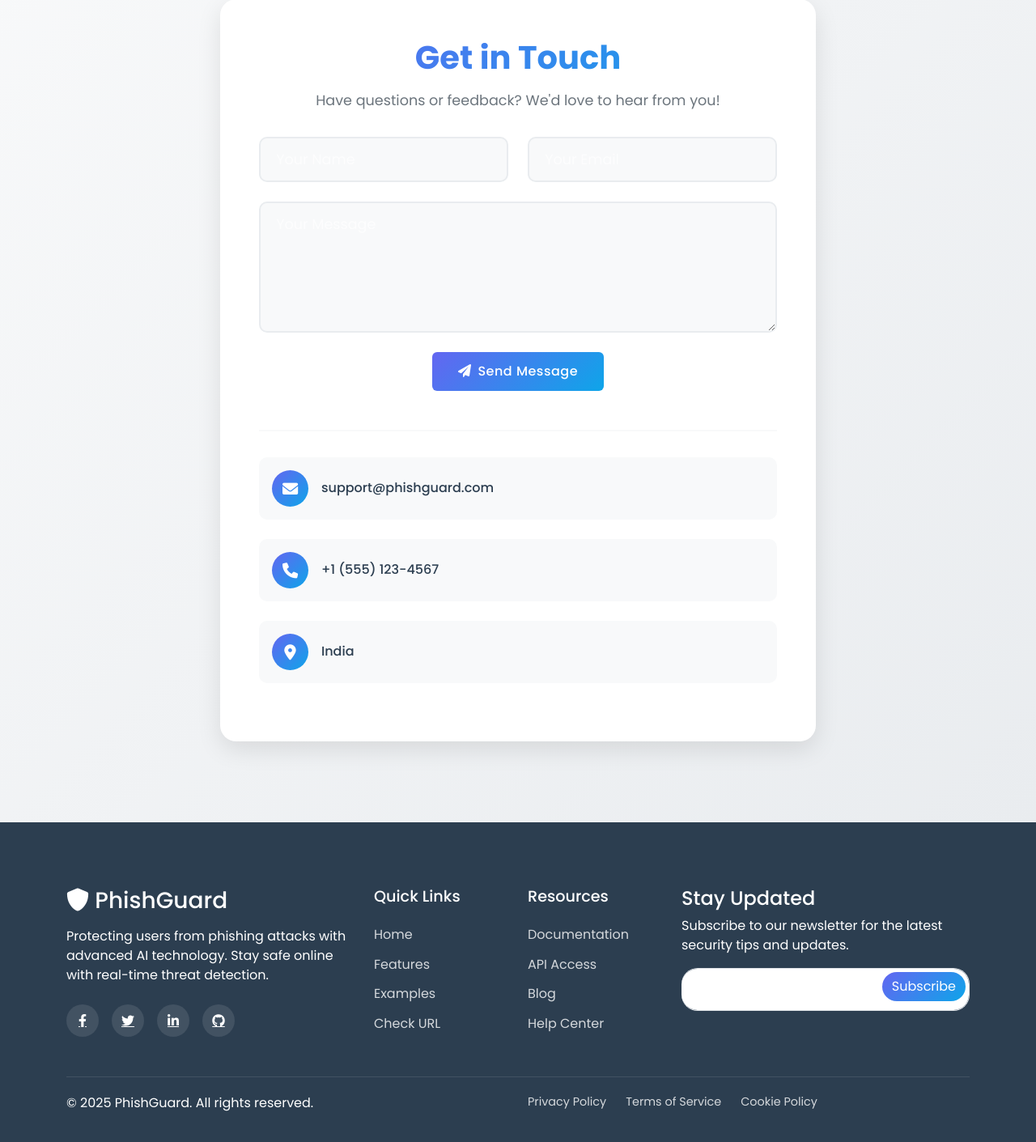
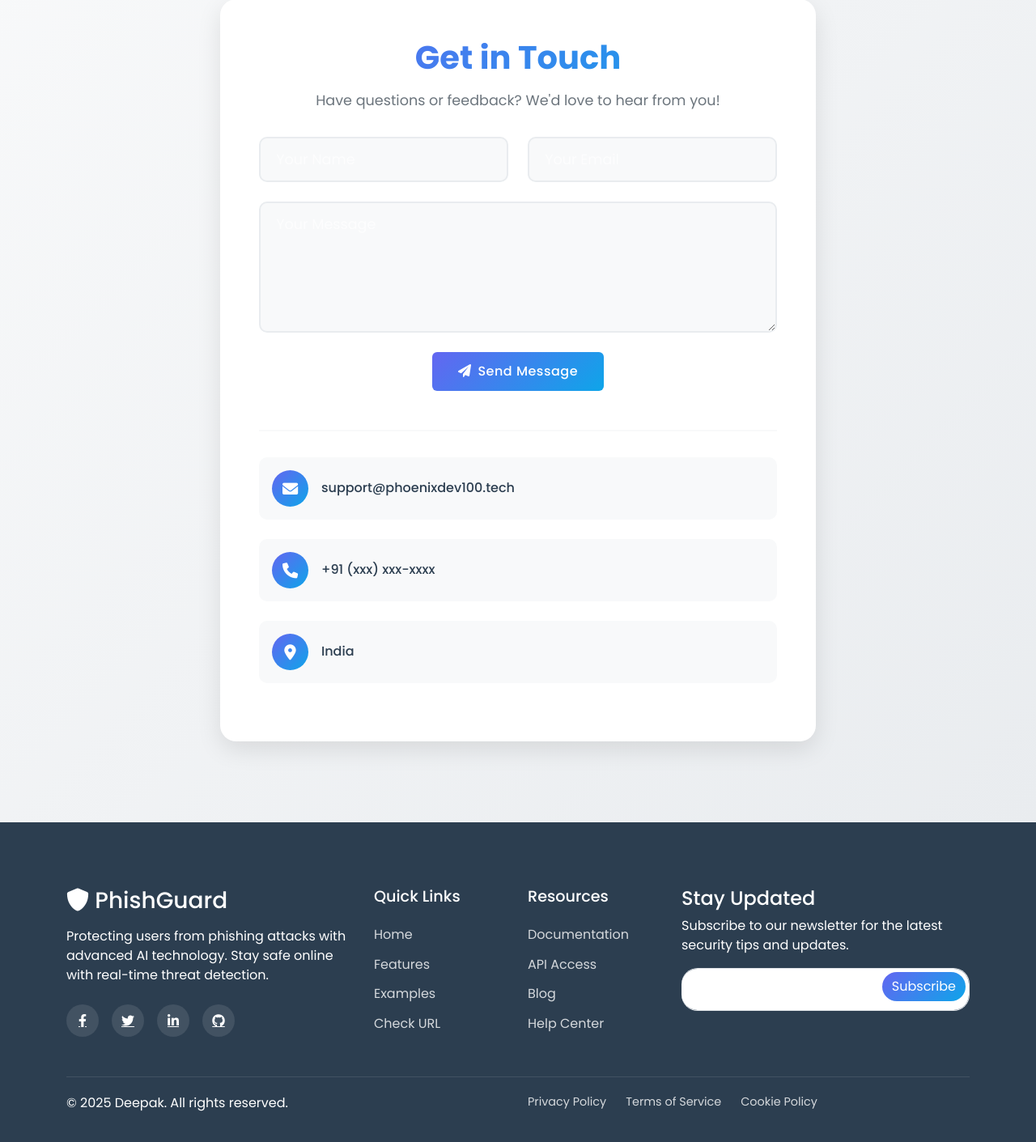
Before and after one commit to phoenixdev100/PhishGuard, a Flask app: page / in a window 1280 px wide. Shown: the part 2602-4013 px from the top of the page at 81% size. Run offline with Flask 2, Linux system fonts and the light colour scheme.

Commit message:
Updated conatct info and copyright

```diff
--- a/templates/index.html
+++ b/templates/index.html
@@ -257,11 +257,11 @@
                         <div class="contact-info">
                             <div class="contact-item">
                                 <i class="fas fa-envelope"></i>
-                                <span>support@phishguard.com</span>
+                                <span>support@phoenixdev100.tech</span>
                             </div>
                             <div class="contact-item">
                                 <i class="fas fa-phone"></i>
-                                <span>+1 (555) 123-4567</span>
+                                <span>+91 (xxx) xxx-xxxx</span>
                             </div>
                             <div class="contact-item">
                                 <i class="fas fa-map-marker-alt"></i>
@@ -328,7 +328,7 @@
             <div class="footer-bottom text-center">
                 <div class="row">
                     <div class="col-md-6 text-md-start">
-                        <p>&copy; 2025 PhishGuard. All rights reserved.</p>
+                        <p>&copy; 2025 Deepak. All rights reserved.</p>
                     </div>
                     <div class="col-md-6 text-md-end">
                         <div class="footer-bottom-links">
```
